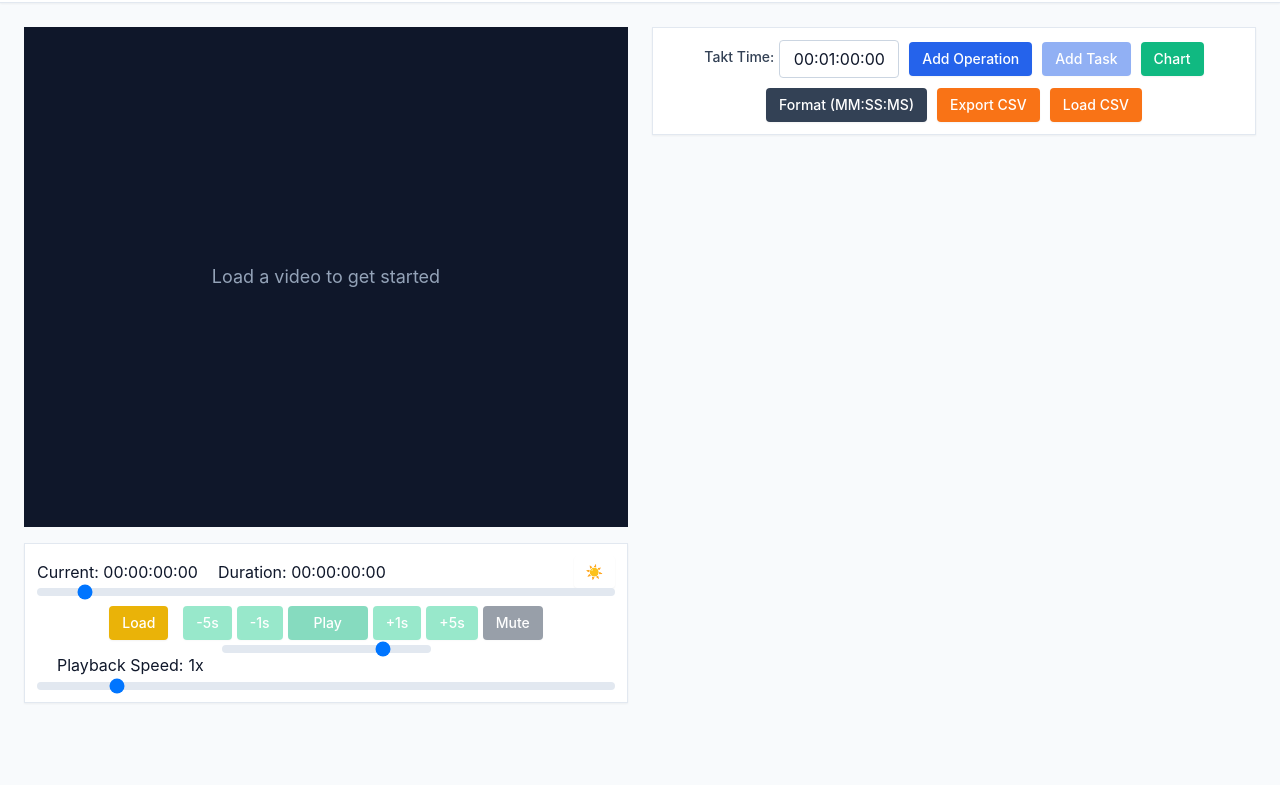
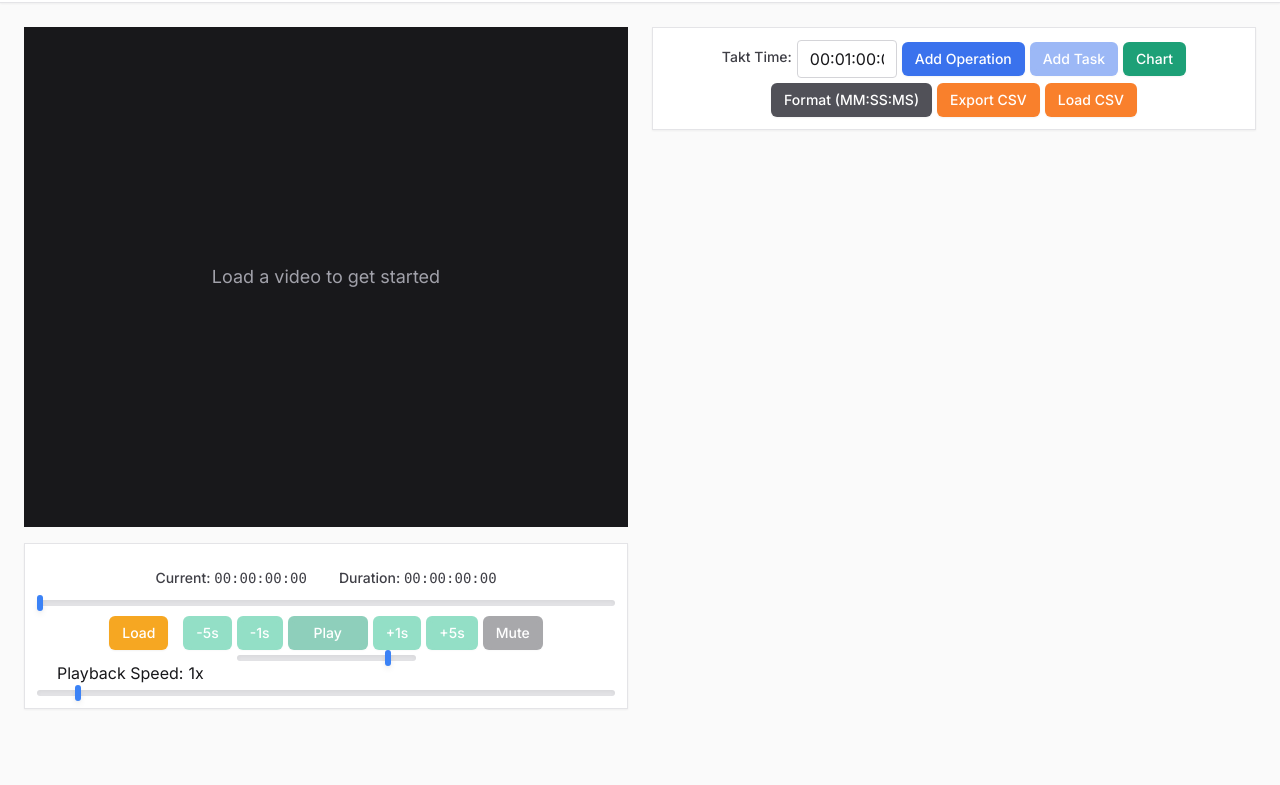
Before and after one commit to 57471C/TimeStudy, a website: page index.html in a window 1280 px wide. Shown: the part 58-843 px from the top of the page. Drawn offline with nearby package versions, Linux system fonts and the light colour scheme.

Commit message:
updated the fonts

```diff
--- a/app.js
+++ b/app.js
@@ -47,7 +47,8 @@ const DOM = {
   pieChartContainer: document.getElementById("pieChartContainer"),
   taskTableFoot: null, // Initialize as null, set dynamically in updateTaskList
   darkModeToggle: document.getElementById("darkModeToggle"),
-  darkModeIcon: document.getElementById("darkModeIcon"),
+  sunIcon: document.getElementById("sunIcon"),
+  moonIcon: document.getElementById("moonIcon"),
   currentTime: document.getElementById("currentTime"),
   durationTime: document.getElementById("durationTime"),
   speedValue: document.getElementById("speedValue"),
@@ -96,7 +97,10 @@ const loadHighcharts = () => {
 
 const setHighchartsTheme = isDark => {
   Highcharts.setOptions({
-    chart: { backgroundColor: isDark ? "#1c2526" : "#ffffff" },
+    chart: {
+      backgroundColor: isDark ? "#1c2526" : "#ffffff",
+      style: { fontFamily: "'Inter', system-ui, sans-serif" },
+    },
     title: { style: { color: isDark ? "#d1d5db" : "#212529" } },
     xAxis: {
       labels: { style: { color: isDark ? "#d1d5db" : "#212529" } },
@@ -164,16 +168,19 @@ const initializePlayer = () => {
   }
   if (isDarkMode) {
     document.documentElement.classList.add("dark");
-    DOM.darkModeIcon.textContent = "🌙";
+    DOM.sunIcon.classList.add("hidden");
+    DOM.moonIcon.classList.remove("hidden");
   } else {
     document.documentElement.classList.remove("dark");
-    DOM.darkModeIcon.textContent = "☀️";
+    DOM.sunIcon.classList.remove("hidden");
+    DOM.moonIcon.classList.add("hidden");
   }
 
   DOM.darkModeToggle.addEventListener("click", () => {
     document.documentElement.classList.toggle("dark");
     const isDark = document.documentElement.classList.contains("dark");
-    DOM.darkModeIcon.textContent = isDark ? "🌙" : "☀️";
+    DOM.sunIcon.classList.toggle("hidden", isDark);
+    DOM.moonIcon.classList.toggle("hidden", !isDark);
     localStorage.setItem("darkMode", isDark);
     toConsole("Dark mode toggled", isDark ? "On" : "Off", debuggin);
     if (typeof Highcharts !== "undefined") {
--- a/index.html
+++ b/index.html
@@ -4,6 +4,10 @@
     <meta charset="UTF-8" />
     <meta name="viewport" content="width=device-width, initial-scale=1.0" />
     <title>TimeStudy v0.3.2</title>
+    <!-- Google Fonts: Inter -->
+    <link rel="preconnect" href="https://fonts.googleapis.com">
+    <link rel="preconnect" href="https://fonts.gstatic.com" crossorigin>
+    <link href="https://fonts.googleapis.com/css2?family=Inter:wght@400;500;600;700&display=swap" rel="stylesheet">
     <!-- Tailwind CSS (Play CDN for local runtime) -->
     <script src="https://cdn.tailwindcss.com"></script>
     <script>
@@ -21,28 +25,33 @@
     <!-- Intercepting Bootstrap classes via Tailwind to avoid JS breakage during staging -->
     <style type="text/tailwindcss">
       @layer utilities {
-        .btn { @apply px-3 py-1.5 text-sm font-medium transition-colors border border-transparent rounded shadow-sm focus:outline-none focus:ring-2 focus:ring-offset-2 dark:focus:ring-offset-slate-900 cursor-pointer; }
-        .btn:disabled { @apply opacity-50 cursor-not-allowed; }
-        .btn-sm { @apply px-2 py-1 text-xs; }
-        .btn-primary { @apply bg-blue-600 text-white hover:bg-blue-700 focus:ring-blue-500; }
-        .btn-outline-primary { @apply bg-transparent border-blue-600 text-blue-600 hover:bg-blue-600 hover:text-white dark:border-blue-400 dark:text-blue-400 dark:hover:bg-blue-500 dark:hover:text-white; }
-        .btn-danger { @apply bg-red-600 text-white hover:bg-red-700 focus:ring-red-500; }
-        .btn-outline-danger { @apply bg-transparent border-red-600 text-red-600 hover:bg-red-600 hover:text-white dark:border-red-400 dark:text-red-400 dark:hover:bg-red-500 dark:hover:text-white; }
-        .btn-secondary { @apply bg-slate-500 text-white hover:bg-slate-600 focus:ring-slate-500; }
-        .btn-outline-secondary { @apply bg-transparent border-slate-500 text-slate-700 hover:bg-slate-500 hover:text-white dark:text-slate-300 dark:border-slate-400 dark:hover:bg-slate-600; }
-        .btn-dark-gray { @apply bg-slate-700 text-white hover:bg-slate-800; }
-        .btn-yellow { @apply bg-yellow-500 text-white hover:bg-yellow-600; }
-        .btn-orange { @apply bg-orange-500 text-white hover:bg-orange-600; }
-        .btn-light-green { @apply bg-emerald-500 text-white hover:bg-emerald-600; }
-        .btn-lighter-green { @apply bg-emerald-400 text-white hover:bg-emerald-500; }
+        /* Modern sleek buttons (Mux inspired) */
+        .btn { @apply px-3 py-1.5 text-sm font-medium transition-all duration-200 border border-slate-200/60 dark:border-white/5 rounded-md shadow-sm focus:outline-none focus:ring-2 focus:ring-blue-500/50 active:scale-95 cursor-pointer backdrop-blur-sm; }
+        .btn:disabled { @apply opacity-50 cursor-not-allowed active:scale-100; }
+        .btn-sm { @apply px-2.5 py-1 text-xs rounded; }
+        .btn-primary { @apply bg-blue-600/90 text-white hover:bg-blue-600 border-transparent dark:bg-blue-500/80 dark:hover:bg-blue-500; }
+        .btn-outline-primary { @apply bg-transparent border-blue-500/50 text-blue-600 hover:bg-blue-50 dark:border-blue-400/50 dark:text-blue-400 dark:hover:bg-blue-500/10; }
+        .btn-danger { @apply bg-rose-600/90 text-white hover:bg-rose-600 border-transparent dark:bg-rose-500/80 dark:hover:bg-rose-500; }
+        .btn-outline-danger { @apply bg-transparent border-rose-500/50 text-rose-600 hover:bg-rose-50 dark:border-rose-400/50 dark:text-rose-400 dark:hover:bg-rose-500/10; }
+        .btn-secondary { @apply bg-zinc-500/90 text-white hover:bg-zinc-500 border-transparent dark:bg-zinc-600/80 dark:hover:bg-zinc-600; }
+        .btn-outline-secondary { @apply bg-transparent border-zinc-400/50 text-zinc-700 hover:bg-zinc-50 dark:border-zinc-500/50 dark:text-zinc-300 dark:hover:bg-zinc-700/50; }
+        .btn-dark-gray { @apply bg-zinc-700/90 text-white hover:bg-zinc-700 border-transparent dark:bg-zinc-700/80 dark:hover:bg-zinc-600; }
+        .btn-yellow { @apply bg-amber-500/90 text-white hover:bg-amber-500 border-transparent dark:bg-amber-500/80 dark:hover:bg-amber-500; }
+        .btn-orange { @apply bg-orange-500/90 text-white hover:bg-orange-500 border-transparent dark:bg-orange-500/80 dark:hover:bg-orange-500; }
+        .btn-light-green { @apply bg-emerald-600/90 text-white hover:bg-emerald-600 border-transparent dark:bg-emerald-500/80 dark:hover:bg-emerald-500; }
+        .btn-lighter-green { @apply bg-emerald-500/90 text-white hover:bg-emerald-500 border-transparent dark:bg-emerald-400/80 dark:hover:bg-emerald-400; }
 
-        .form-control { @apply w-full px-3 py-1.5 border border-slate-300 rounded bg-white dark:bg-slate-800 dark:border-slate-600 focus:outline-none focus:ring-2 focus:ring-blue-500; }
-        .form-label { @apply block text-sm font-medium mb-1 text-slate-700 dark:text-slate-300; }
-        .form-range { @apply w-full h-2 bg-slate-200 rounded-lg appearance-none cursor-pointer dark:bg-slate-700; }
+        .form-control { @apply w-full px-3 py-1.5 border border-zinc-300 rounded bg-white dark:bg-zinc-800 dark:border-zinc-600 focus:outline-none focus:ring-2 focus:ring-blue-500; }
+        .form-label { @apply block text-sm font-medium mb-1 text-zinc-700 dark:text-zinc-300; }
+
+        /* Modern sleek sliders (Mux inspired) */
+        .form-range { @apply w-full h-1.5 bg-zinc-200 dark:bg-zinc-700/80 rounded-full appearance-none cursor-pointer outline-none shadow-inner; }
+        .form-range::-webkit-slider-thumb { @apply appearance-none w-1.5 h-4 rounded-full bg-blue-500 hover:bg-blue-400 hover:scale-110 active:scale-95 transition-all duration-200 shadow-md border-0; }
+        .form-range::-moz-range-thumb { @apply appearance-none w-1.5 h-4 rounded-full bg-blue-500 hover:bg-blue-400 hover:scale-110 active:scale-95 transition-all duration-200 shadow-md border-0; }
 
         .table { @apply w-full text-left border-collapse text-sm; }
-        .table th, .table td { @apply p-2 border border-slate-200 dark:border-slate-700; }
-        .table thead th { @apply bg-slate-100 dark:bg-slate-800 font-semibold; }
+        .table th, .table td { @apply p-2 border border-zinc-200 dark:border-zinc-700; }
+        .table thead th { @apply bg-zinc-100 dark:bg-zinc-800 font-semibold; }
       }
     </style>
     <!-- Custom styles -->
@@ -94,11 +103,23 @@
       }
     </script>
   </head>
-  <body class="bg-slate-50 dark:bg-slate-900 text-slate-900 dark:text-slate-100 min-h-screen flex flex-col transition-colors duration-200">
+  <body class="font-sans bg-zinc-50 dark:bg-zinc-900 text-zinc-900 dark:text-zinc-100 min-h-screen flex flex-col transition-colors duration-200">
     <!-- Header -->
-    <header class="bg-white dark:bg-slate-800 border-b border-slate-200 dark:border-slate-700 shadow-sm p-4 flex justify-between items-center z-10">
-      <h1 class="text-xl font-bold tracking-tight text-slate-900 dark:text-white">TimeStudy v0.3.2</h1>
-      <button id="openHelpBtn" class="btn btn-sm border border-slate-300 dark:border-slate-600 text-slate-700 dark:text-slate-300 hover:bg-slate-100 dark:hover:bg-slate-700">Help / Shortcuts</button>
+    <header class="bg-white dark:bg-zinc-800 border-b border-zinc-200 dark:border-zinc-700 shadow-sm p-4 flex justify-between items-center z-10">
+      <h1 class="text-xl font-bold tracking-tight text-zinc-900 dark:text-white">TimeStudy v0.3.2</h1>
+      <div class="flex items-center gap-4">
+        <button id="darkModeToggle" class="text-zinc-500 hover:text-zinc-900 dark:text-zinc-400 dark:hover:text-zinc-100 transition-colors" title="Toggle Dark Mode">
+          <!-- Sun Icon -->
+          <svg id="sunIcon" xmlns="http://www.w3.org/2000/svg" width="20" height="20" viewBox="0 0 24 24" fill="none" stroke="currentColor" stroke-width="2" stroke-linecap="round" stroke-linejoin="round" class="hidden">
+            <circle cx="12" cy="12" r="4"/><path d="M12 2v2"/><path d="M12 20v2"/><path d="m4.93 4.93 1.41 1.41"/><path d="m17.66 17.66 1.41 1.41"/><path d="M2 12h2"/><path d="M20 12h2"/><path d="m6.34 17.66-1.41 1.41"/><path d="m19.07 4.93-1.41 1.41"/>
+          </svg>
+          <!-- Moon Icon -->
+          <svg id="moonIcon" xmlns="http://www.w3.org/2000/svg" width="20" height="20" viewBox="0 0 24 24" fill="none" stroke="currentColor" stroke-width="2" stroke-linecap="round" stroke-linejoin="round" class="hidden">
+            <path d="M12 3a6 6 0 0 0 9 9 9 9 0 1 1-9-9Z"/>
+          </svg>
+        </button>
+        <button id="openHelpBtn" class="btn btn-sm border border-zinc-300 dark:border-zinc-600 text-zinc-700 dark:text-zinc-300 hover:bg-zinc-100 dark:hover:bg-zinc-700">Help / Shortcuts</button>
+      </div>
     </header>
 
     <div class="flex-1 p-4 lg:p-6 overflow-auto">
@@ -106,7 +127,7 @@
         <!-- Left Column: Video and Controls -->
         <div class="flex flex-col gap-4">
           <div class="video-container">
-            <div id="videoPlaceholder" class="w-full h-full min-h-[500px] bg-slate-900 text-slate-400 flex items-center justify-center text-lg p-5 absolute top-0 left-0 z-10 cursor-pointer border border-transparent dark:border-slate-700 transition-colors duration-200">Load a video to get started</div>
+            <div id="videoPlaceholder" class="w-full h-full min-h-[500px] bg-zinc-900 text-zinc-400 flex items-center justify-center text-lg p-5 absolute top-0 left-0 z-10 cursor-pointer border border-transparent dark:border-zinc-700 transition-colors duration-200">Load a video to get started</div>
             <div id="videoWrapper">
               <div id="marqueeOverlay" class="marquee-overlay">
                 <div id="marqueeRect" class="marquee-rect"></div>
@@ -122,16 +143,13 @@
               </div>
             </div>
           </div>
-          <div class="w-full p-2.5 lg:p-3 bg-white dark:bg-slate-800 border border-slate-200 dark:border-slate-700 shadow-sm flex flex-wrap gap-1.5 z-0 transition-colors duration-200">
+          <div class="w-full p-2.5 lg:p-3 bg-white dark:bg-zinc-800 border border-zinc-200 dark:border-zinc-700 shadow-sm flex flex-wrap gap-1.5 z-0 transition-colors duration-200">
             <div id="video_controls_bar">
-              <div class="control-row time-row">
-                <div class="time-display">
-                  <span>Current: <span id="currentTime">00:00:00:00</span></span>
-                  <span>Duration: <span id="durationTime">00:00:00:00</span></span>
+              <div class="flex justify-center items-center w-full py-3">
+                <div class="flex justify-center gap-8 text-sm font-medium text-zinc-700 dark:text-zinc-300">
+                  <span>Current: <span id="currentTime" class="font-mono tabular-nums">00:00:00:00</span></span>
+                  <span>Duration: <span id="durationTime" class="font-mono tabular-nums">00:00:00:00</span></span>
                 </div>
-                <button id="darkModeToggle" class="btn btn-dark-mode-toggle" title="Toggle Dark Mode">
-                  <span id="darkModeIcon">☀️</span>
-                </button>
               </div>
               <div class="control-row">
                 <input type="range" class="form-range" min="0" max="100" value="0" id="seekBar" aria-label="Seek Video" />
@@ -171,7 +189,7 @@
 
         <!-- Right Column: Controls and Task Table -->
         <div class="flex flex-col gap-4">
-          <div class="w-full p-2.5 lg:p-3 bg-white dark:bg-slate-800 border border-slate-200 dark:border-slate-700 shadow-sm flex flex-wrap gap-1.5 z-0 transition-colors duration-200">
+          <div class="w-full p-2.5 lg:p-3 bg-white dark:bg-zinc-800 border border-zinc-200 dark:border-zinc-700 shadow-sm flex flex-wrap gap-1.5 z-0 transition-colors duration-200">
             <div class="control-row functions-row">
               <div class="takt-time-container">
                 <label for="taktTimeInput" class="form-label">Takt Time:</label>
@@ -206,13 +224,13 @@
     </div>
 
     <!-- Help Modal -->
-    <dialog id="helpModal" class="bg-white dark:bg-slate-800 text-slate-900 dark:text-slate-100 rounded-lg shadow-2xl border border-slate-200 dark:border-slate-700 p-0 backdrop:bg-black/50 backdrop:backdrop-blur-sm w-full max-w-lg">
-      <div class="flex justify-between items-center p-4 border-b border-slate-200 dark:border-slate-700">
+    <dialog id="helpModal" class="bg-white dark:bg-zinc-800 text-zinc-900 dark:text-zinc-100 rounded-lg shadow-2xl border border-zinc-200 dark:border-zinc-700 p-0 backdrop:bg-black/50 backdrop:backdrop-blur-sm w-full max-w-lg">
+      <div class="flex justify-between items-center p-4 border-b border-zinc-200 dark:border-zinc-700">
         <h5 class="text-lg font-semibold" id="helpModalLabel">Help / Keyboard Shortcuts</h5>
-        <button type="button" id="closeHelpBtnX" class="text-slate-400 hover:text-slate-600 dark:hover:text-slate-200 text-2xl font-bold px-2 leading-none">&times;</button>
+        <button type="button" id="closeHelpBtnX" class="text-zinc-400 hover:text-zinc-600 dark:hover:text-zinc-200 text-2xl font-bold px-2 leading-none">&times;</button>
       </div>
       <div class="p-4 space-y-4">
-        <h6 class="font-medium text-slate-800 dark:text-slate-200">Keyboard Shortcuts</h6>
+        <h6 class="font-medium text-zinc-800 dark:text-zinc-200">Keyboard Shortcuts</h6>
         <div class="overflow-x-auto">
           <table class="table w-full">
             <tbody>
@@ -230,10 +248,10 @@
             </tbody>
           </table>
         </div>
-        <h6 class="font-medium text-slate-800 dark:text-slate-200">Mouse Actions</h6>
-        <p class="text-sm text-slate-600 dark:text-slate-400"><strong>Click and drag</strong> on the video to draw a marquee box and zoom into that area.</p>
+        <h6 class="font-medium text-zinc-800 dark:text-zinc-200">Mouse Actions</h6>
+        <p class="text-sm text-zinc-600 dark:text-zinc-400"><strong>Click and drag</strong> on the video to draw a marquee box and zoom into that area.</p>
       </div>
-      <div class="p-4 border-t border-slate-200 dark:border-slate-700 flex justify-end">
+      <div class="p-4 border-t border-zinc-200 dark:border-zinc-700 flex justify-end">
         <button type="button" id="closeHelpBtn" class="btn btn-secondary">Close</button>
       </div>
     </dialog>
--- a/styles.css
+++ b/styles.css
@@ -1,28 +1,3 @@
-/* Dark Mode Toggle Button */
-.btn-dark-mode-toggle {
-  background-color: transparent;
-  border: none;
-  font-size: 1.5rem;
-  padding: 5px;
-  cursor: pointer;
-  color: inherit;
-  transition: color 0.3s ease;
-}
-
-.btn-dark-mode-toggle:hover {
-  opacity: 0.8;
-}
-
-/* Time Row with Dark Mode Toggle */
-.control-row.time-row {
-  justify-content: space-between;
-  align-items: center;
-}
-
-.time-display {
-  display: flex;
-  gap: 20px;
-}
 
 /* Speed Display */
 .speed-display {
@@ -114,13 +89,6 @@
 /* Add padding to slider labels */
 .control-row.slider-row label {
   padding-left: 20px;
-}
-/* Add padding to sliders */
-.control-row input.form-range {
-  padding-left: 40px;
-  padding-right: 40px;
-  width: 100%;
-  box-sizing: border-box;
 }
 .volume-slider {
   width: 70px;
@@ -246,11 +214,6 @@
     margin-top: 0 !important;
     padding: 5px !important;
   }
-  .control-row input.form-range {
-    padding-left: 5%;
-    padding-right: 5%;
-  }
-  .control-row.slider-row label {
     padding-left: 5%;
   }
   .play-button {
```
